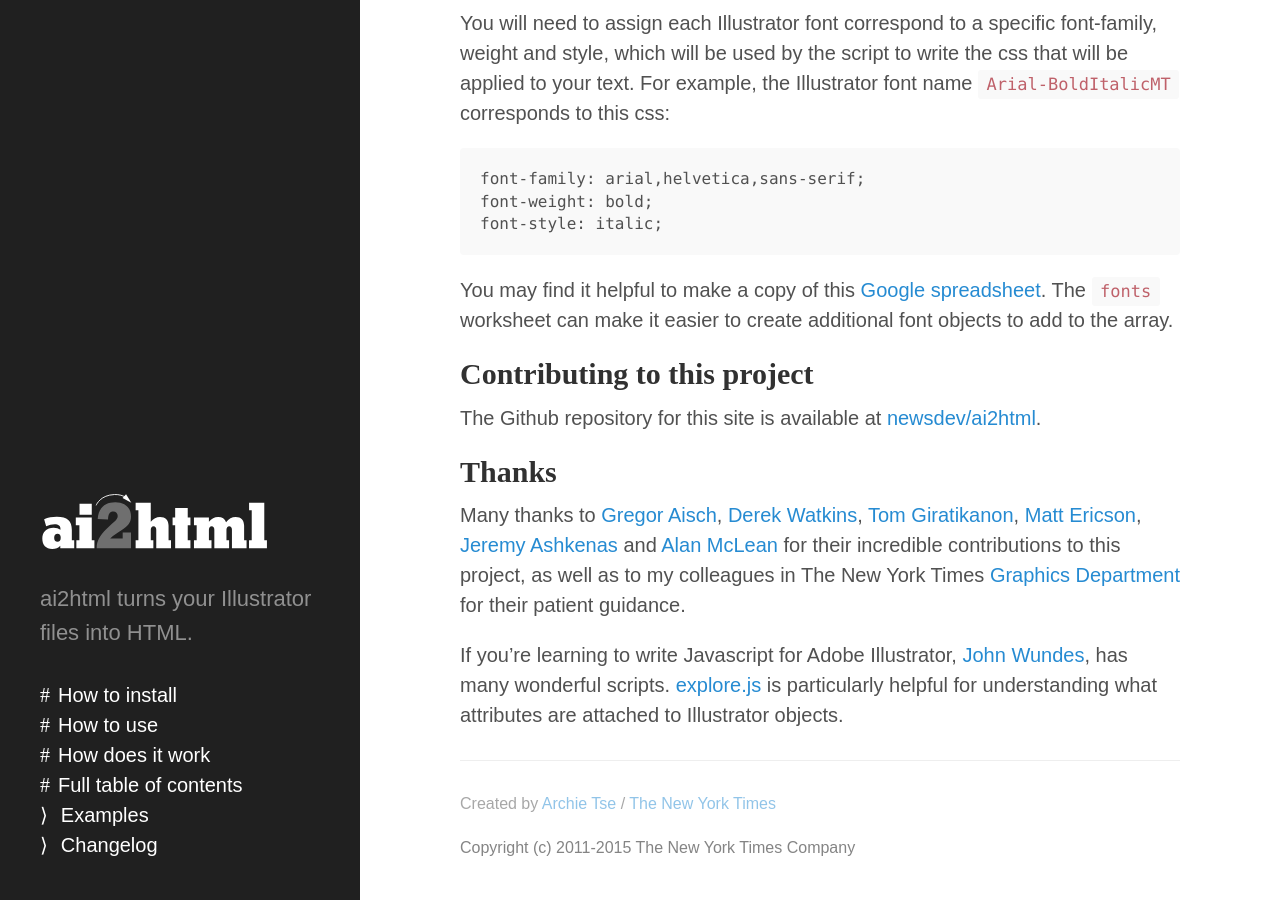
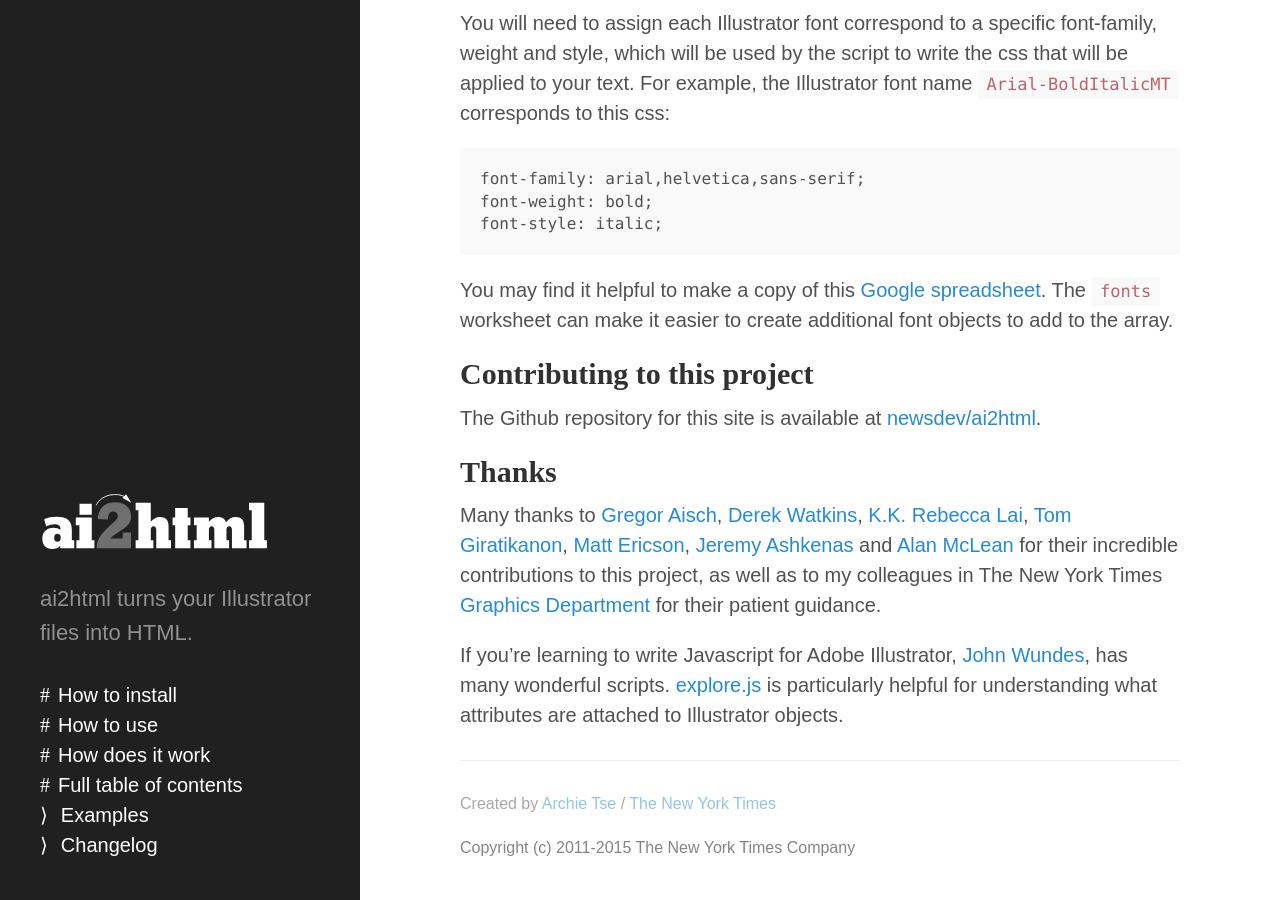
Before and after one commit to newsdev/ai2html, a Jekyll site: the page built from index.md, in a window 1280 px wide and 900 px high, scrolled down 13339 px. Built offline with Jekyll 4.4.1, drawn with Linux system fonts in a browser that asks for light colours; Markdown is read by kramdown in place of the engine named in the settings.

Commit message:
Update index.md

```diff
--- a/index.md
+++ b/index.md
@@ -308,7 +308,7 @@ The Github repository for this site is available at [newsdev/ai2html](https://gi
 
 ## Thanks
 
-Many thanks to [Gregor Aisch](https://twitter.com/driven_by_data), [Derek Watkins](https://twitter.com/dwtkns), [Tom Giratikanon](https://twitter.com/giratikanon), [Matt Ericson](https://twitter.com/mericson), [Jeremy Ashkenas](https://twitter.com/jashkenas) and [Alan McLean](https://twitter.com/alanmclean) for their incredible contributions to this project, as well as to my colleagues in The New York Times [Graphics Department](https://twitter.com/nytgraphics) for their patient guidance.
+Many thanks to [Gregor Aisch](https://twitter.com/driven_by_data), [Derek Watkins](https://twitter.com/dwtkns), [K.K. Rebecca Lai](https://twitter.com/kkrebeccalai), [Tom Giratikanon](https://twitter.com/giratikanon), [Matt Ericson](https://twitter.com/mericson), [Jeremy Ashkenas](https://twitter.com/jashkenas) and [Alan McLean](https://twitter.com/alanmclean) for their incredible contributions to this project, as well as to my colleagues in The New York Times [Graphics Department](https://twitter.com/nytgraphics) for their patient guidance.
 
 If you’re learning to write Javascript for Adobe Illustrator, [John Wundes](http://www.wundes.com/JS4AI/), has many wonderful scripts. [explore.js](http://www.wundes.com/JS4AI/explore.js) is particularly helpful for understanding what attributes are attached to Illustrator objects.
 
```
